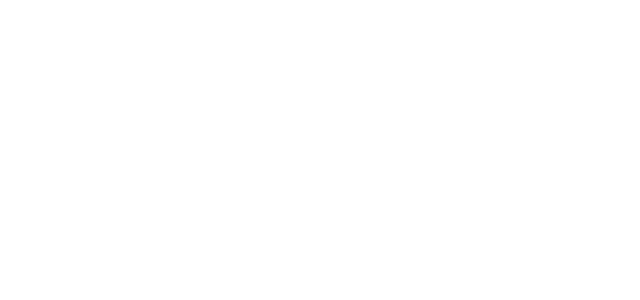
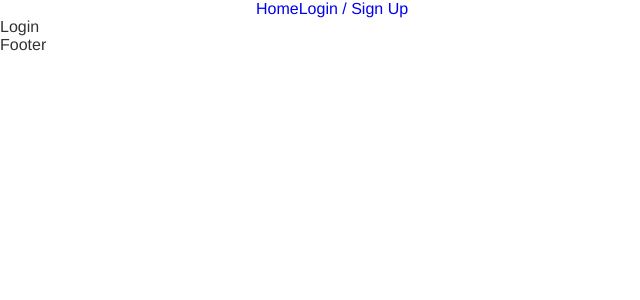
Before and after one commit to marcoscarvalhodev/Dogs, a React (Create React App) app in the folder dogs/: page /login in a window 1280 px wide. Shown: the top 300 px of the page, without its empty margins (0-640 px from the left). Built offline with nearby package versions, Linux system fonts and the light colour scheme.

Commit message:
first styles were added to the application

```diff
--- a/dogs/package.json
+++ b/dogs/package.json
@@ -6,8 +6,10 @@
     "@testing-library/jest-dom": "^5.16.5",
     "@testing-library/react": "^13.4.0",
     "@testing-library/user-event": "^13.5.0",
+    "history": "^5.3.0",
     "react": "^18.2.0",
     "react-dom": "^18.2.0",
+    "react-router-dom": "^6.14.1",
     "react-scripts": "5.0.1",
     "web-vitals": "^2.1.4"
   },
--- /dev/null
+++ b/dogs/src/App.css
@@ -0,0 +1,40 @@
+* {
+  box-sizing: border-box;
+  text-decoration: none;
+}
+
+body {
+  margin: 0px;
+  color: #333;
+  --type-first: Helvetica, Arial, sans-serif;
+  --type-secong: 'Spectral', Georgia;
+  font-family: var(--type-first);
+}
+
+h1, h2, h3, h4, p {
+  margin: 0px;
+}
+
+ul, li {
+  list-style: none;
+  padding: 0px;
+  margin: 0px;
+}
+
+img {
+  display: block;
+  max-width: 100%;
+}
+
+button, input {
+  display: block;
+  font-size: 1rem;
+  font-family: var(--type-first);
+  color: #333;
+}
+
+.container {
+  max-width: 50rem;
+  padding: 0 1rem;
+  margin: 0 auto;
+}
--- a/dogs/src/App.js
+++ b/dogs/src/App.js
@@ -1,8 +1,23 @@
-import React from 'react';
+import React from "react";
+import './App.css';
+
+import Header from "./Components/Header";
+import Footer from "./Components/Footer";
+import { BrowserRouter, Routes, Route } from "react-router-dom";
+import Home from "./Components/Home";
+import Login from "./Components/Login/Login";
 
 function App() {
   return (
-    <div >
+    <div>
+      <BrowserRouter>
+        <Header />
+        <Routes>
+          <Route path="/" element={<Home />}/>
+          <Route path="/login" element={<Login />}/>
+        </Routes>
+        <Footer />
+      </BrowserRouter>
     </div>
   );
 }
--- /dev/null
+++ b/dogs/src/Components/Footer.jsx
@@ -0,0 +1,10 @@
+import React from 'react';
+import styles from './Footer.module.css'
+
+const Footer = () => {
+  return (
+    <footer className={styles.footer}>Footer</footer>
+  )
+}
+
+export default Footer
--- /dev/null
+++ b/dogs/src/Components/Header.jsx
@@ -0,0 +1,16 @@
+import React from 'react';
+import styles from './Header.module.css';
+import { NavLink } from 'react-router-dom';
+
+const Header = () => {
+  return (
+    <header className={styles.header}>
+      <nav className='container'>
+        <NavLink to="/" end>Home</NavLink>
+        <NavLink to="/login">Login / Sign Up</NavLink>
+      </nav>
+    </header>
+  )
+}
+
+export default Header
--- /dev/null
+++ b/dogs/src/Components/Home.jsx
@@ -0,0 +1,9 @@
+import React from 'react'
+
+const Home = () => {
+  return (
+    <div>Home</div>
+  )
+}
+
+export default Home
--- /dev/null
+++ b/dogs/src/Components/Login/Login.jsx
@@ -0,0 +1,9 @@
+import React from 'react'
+
+const Login = () => {
+  return (
+    <div>Login</div>
+  )
+}
+
+export default Login
```
Also changed, not shown: dogs/src/Components/Footer.module.css (added), dogs/src/Components/Header.module.css (added), 13 other files (tests, documents, lock files or other folders).
